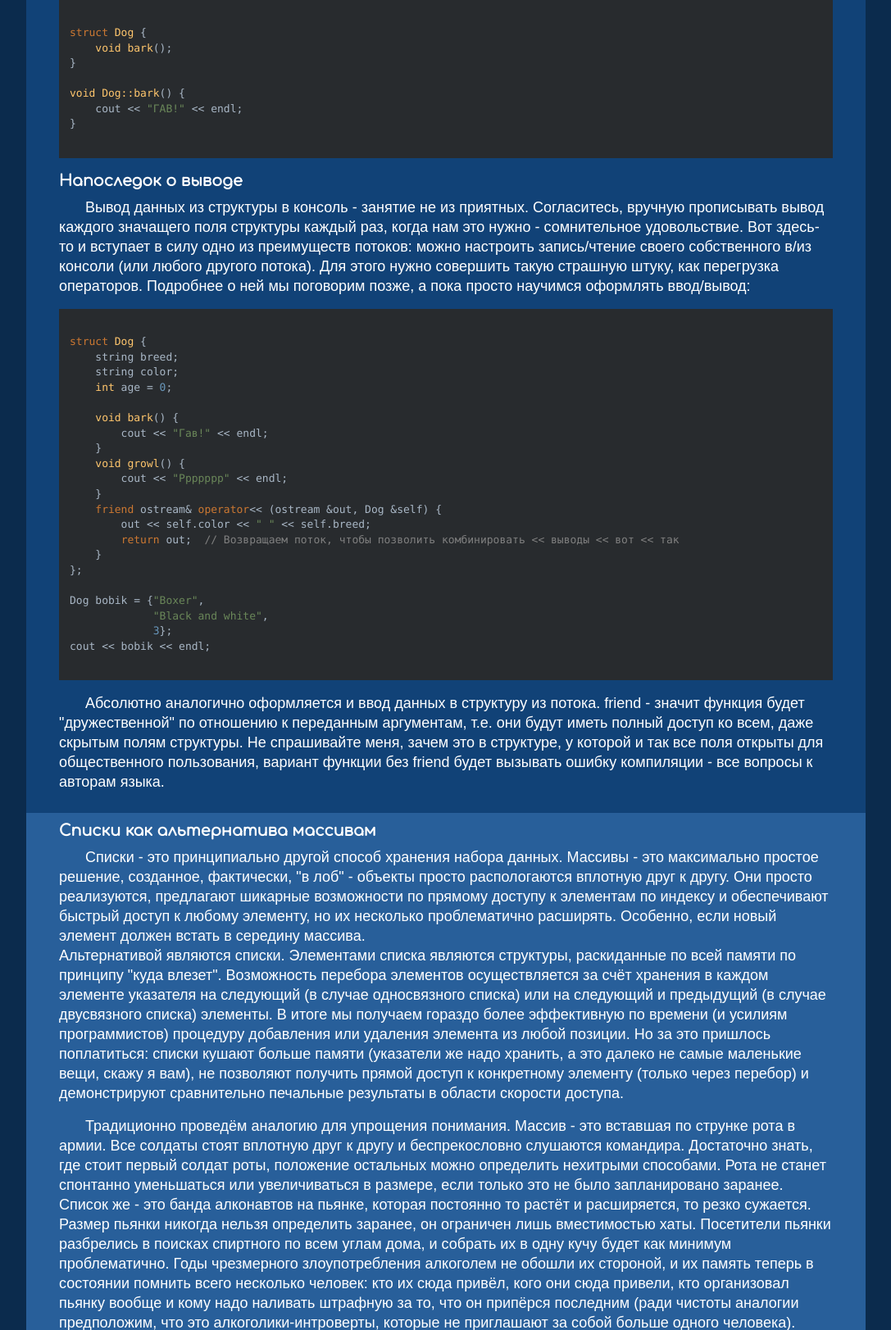
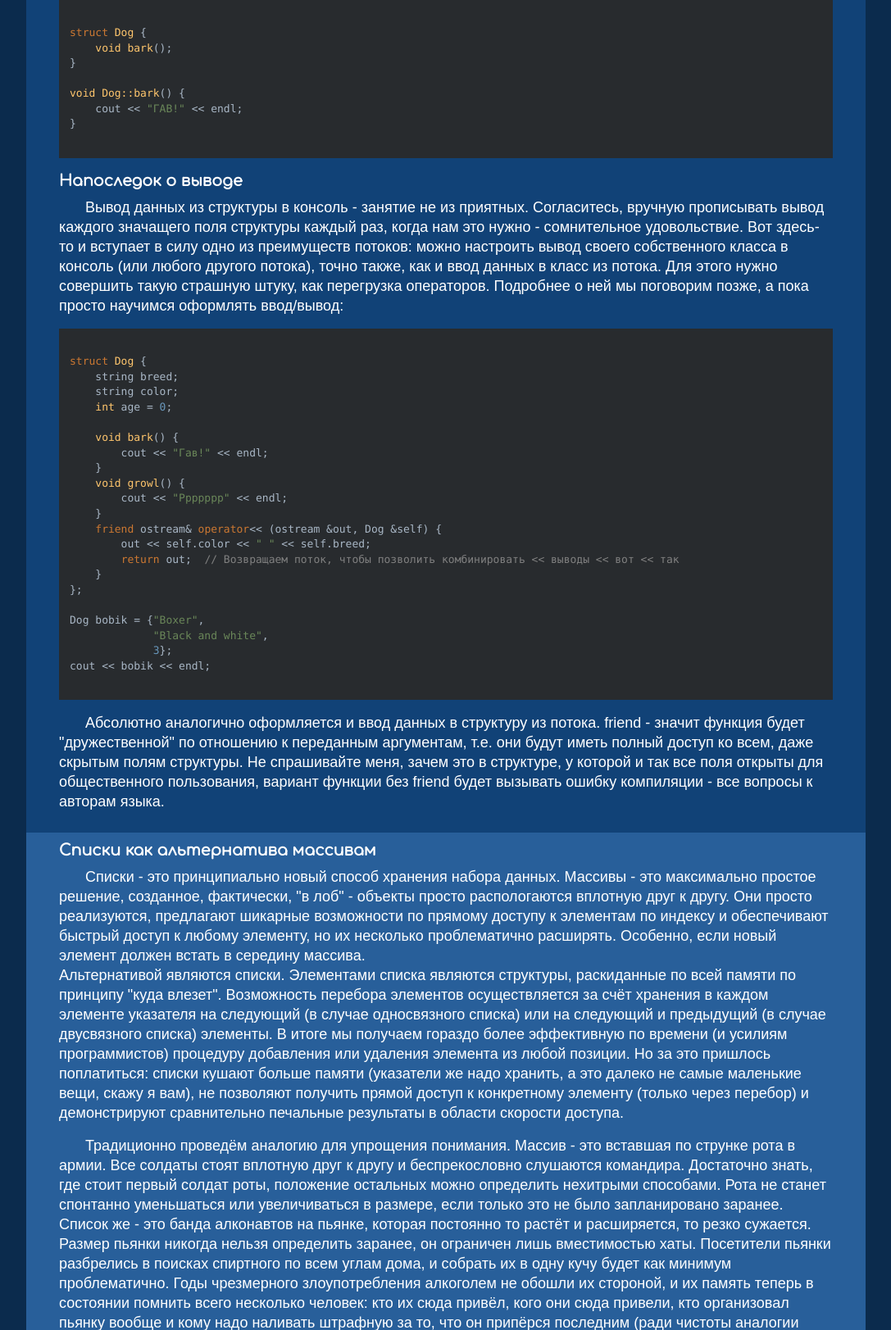
Before and after one commit to Farm-Art/TechSupportWebServer, a Flask app: page /blog/cppstructslists in a window 1280 px wide. Shown: the part 2688-4311 px from the top of the page at 82% size, without its empty margins (96-1183 px from the left). Run offline with Flask 2, Linux system fonts and the light colour scheme; some libraries are stand-ins or nearby versions; some web fonts are replaced.

Commit message:
small article fixes

```diff
--- a/templates/cppstructslists.html
+++ b/templates/cppstructslists.html
@@ -155,10 +155,11 @@ void Dog::bark() {
     Вывод данных из структуры в консоль - занятие не из приятных. Согласитесь,
     вручную прописывать вывод каждого значащего поля структуры каждый раз,
     когда нам это нужно - сомнительное удовольствие. Вот здесь-то и вступает
-    в силу одно из преимуществ потоков: можно настроить запись/чтение своего
-    собственного в/из консоли (или любого другого потока). Для этого
-    нужно совершить такую страшную штуку, как перегрузка операторов. Подробнее
-    о ней мы поговорим позже, а пока просто научимся оформлять ввод/вывод:
+    в силу одно из преимуществ потоков: можно настроить вывод своего
+    собственного класса в консоль (или любого другого потока), точно также,
+    как и ввод данных в класс из потока. Для этого нужно совершить такую страшную штуку,
+    как перегрузка операторов. Подробнее о ней мы поговорим позже, а пока просто
+    научимся оформлять ввод/вывод:
   </p>
   <pre><code class="cpp">
 struct Dog {
@@ -195,7 +196,7 @@ cout << bobik << endl;
 <section class="odd">
   <h2>Списки как альтернатива массивам</h2>
   <p>
-    Списки - это принципиально другой способ хранения набора данных. Массивы - это
+    Списки - это принципиально новый способ хранения набора данных. Массивы - это
     максимально простое решение, созданное, фактически, "в лоб" - объекты просто
     распологаются вплотную друг к другу. Они просто реализуются, предлагают
     шикарные возможности по прямому доступу к элементам по индексу и обеспечивают
```
